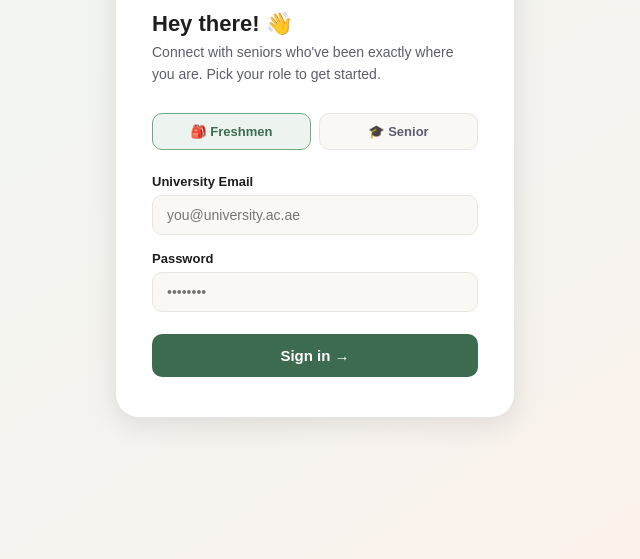
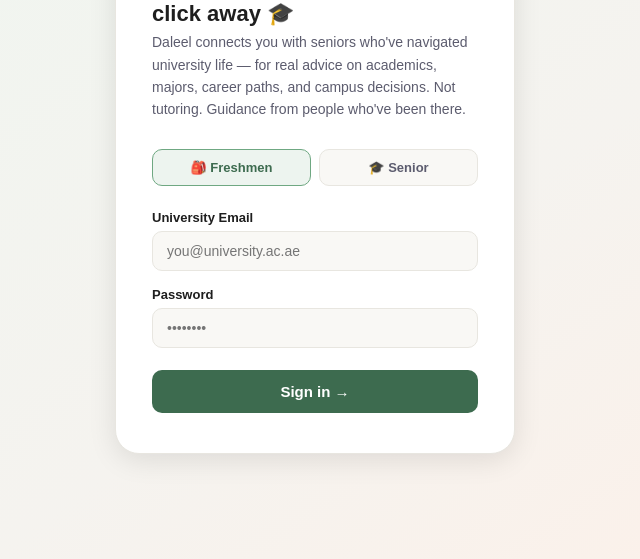
Before and after one commit to YoussefTheCreator-dev/daleel, a plain HTML site: page index.html in a window 1280 px wide. Shown: the part 241-800 px from the top of the page, without its empty margins (325-965 px from the left). Drawn offline with Linux system fonts and the light colour scheme.

Commit message:
Update login page copy to emphasize advising over tutoring

```diff
--- a/index.html
+++ b/index.html
@@ -236,8 +236,8 @@ h1,h2,h3,h4{font-family:'Nunito',sans-serif;}
 <div class="page active" id="page-login">
   <div class="login-wrap">
     <div class="login-logo"><div class="bub">🤝</div></div>
-    <h2 class="login-title">Hey there! 👋</h2>
-    <p class="login-sub">Connect with seniors who've been exactly where you are. Pick your role to get started.</p>
+    <h2 class="login-title">Your campus advisor, one click away 🎓</h2>
+    <p class="login-sub">Daleel connects you with seniors who've navigated university life — for real advice on academics, majors, career paths, and campus decisions. Not tutoring. Guidance from people who've been there.</p>
     <div class="role-row">
       <button class="role-btn active" id="rb-fresh" onclick="setRole('fresh')">🎒 Freshmen</button>
       <button class="role-btn" id="rb-senior" onclick="setRole('senior')">🎓 Senior</button>
@@ -259,7 +259,7 @@ h1,h2,h3,h4{font-family:'Nunito',sans-serif;}
   </div>
   <div class="browse-body">
     <h1 class="page-title">Find a Senior 🔍</h1>
-    <p class="page-sub">Browse seniors by major and book a session — only 10 AED per meeting.</p>
+    <p class="page-sub">Find a senior advisor in your major — get real guidance on courses, career paths, and university life. Book a session for just 10 AED.</p>
 
     <div class="pricing-banner">
       <div class="pbi">💳</div>
```
